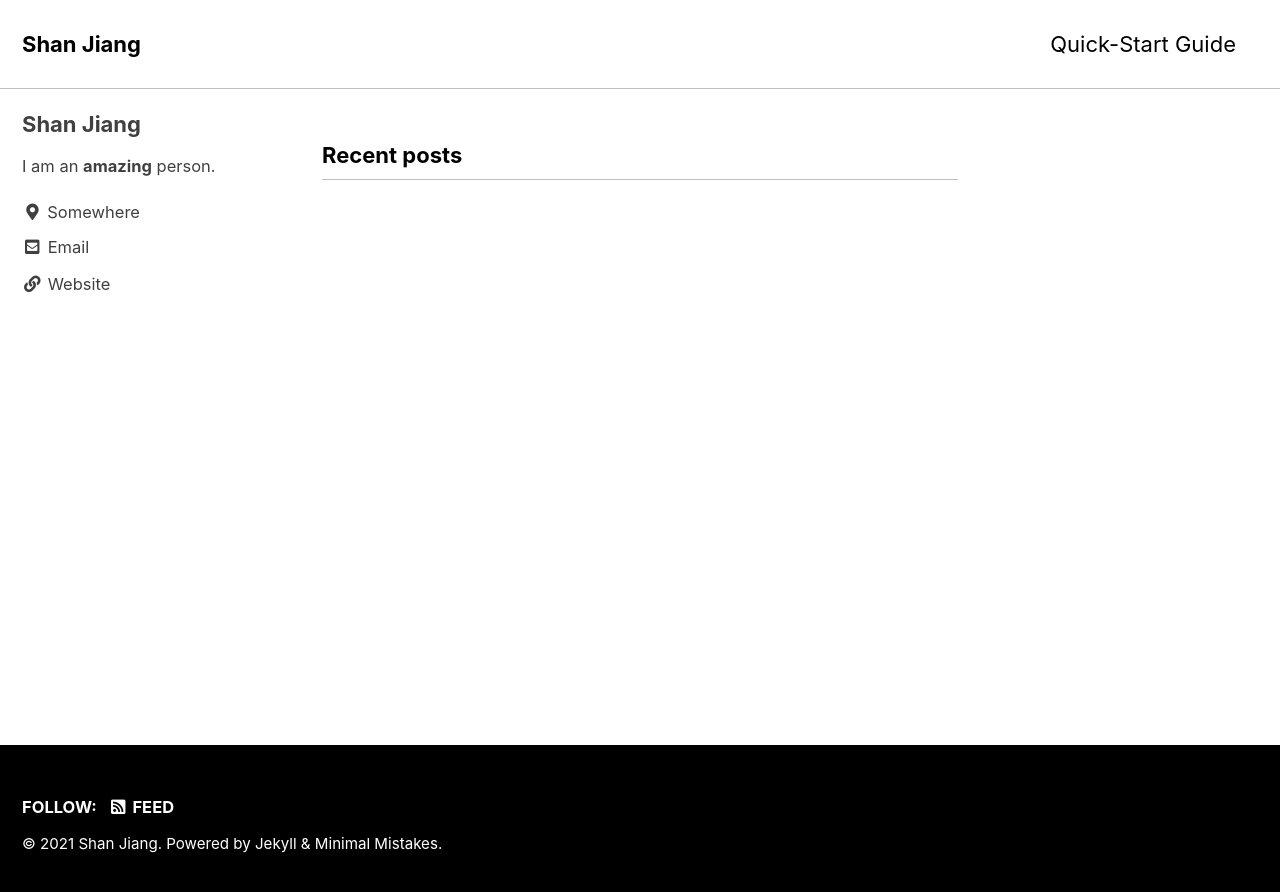
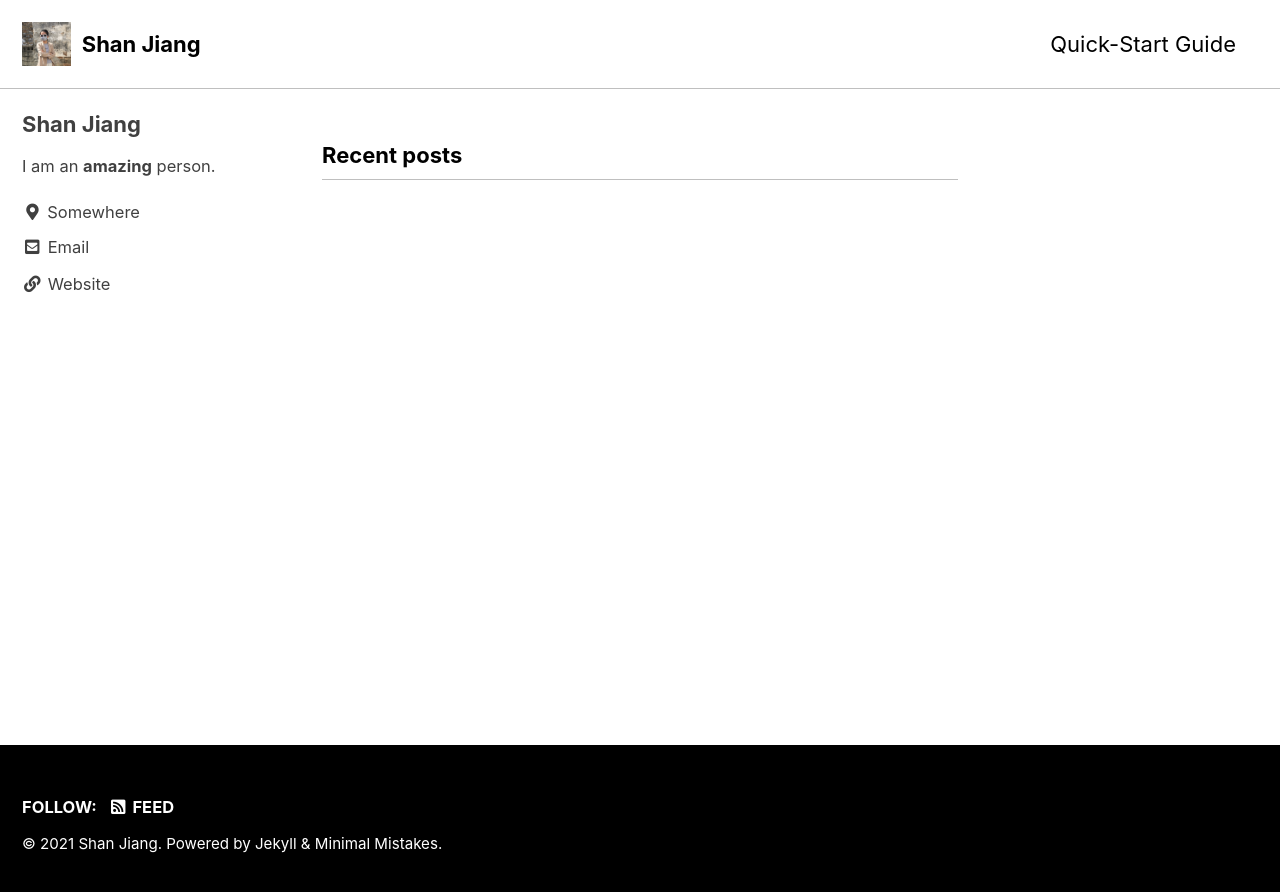
Before and after one commit to ShanJiang21/trial_shanjiang21.github.io, a Jekyll site: the page built from index.html, in a window 1280 px wide. Shown: the top 892 px of the page. Built offline with Jekyll 4.4.1, drawn with Linux system fonts in a browser that asks for light colours; cached includes are drawn as plain includes; the list of posts is cut into pages by our own code.

Commit message:
update personal

```diff
--- a/_config.yml
+++ b/_config.yml
@@ -25,7 +25,7 @@
 baseurl                  : # the subpath of your site, e.g. "/blog"
 repository               : # GitHub username/repo-name e.g. "mmistakes/minimal-mistakes"
 teaser                   : "/assets/images/400x300.png" # path of fallback teaser image, e.g. "/assets/images/500x300.png"
-logo                     : # path of logo image to display in the masthead, e.g. "/assets/images/88x88.png"
+logo                     : "/assets/images/avatar.jpg" # path of logo image to display in the masthead, e.g. "/assets/images/88x88.png"
 masthead_title           : # overrides the website title displayed in the masthead, use " " for no title
 # breadcrumbs            : false # true, false (default)
 words_per_minute         : 150
```
Also changed, not shown: assets/images/avatar.JPG (added), 3 other files.
